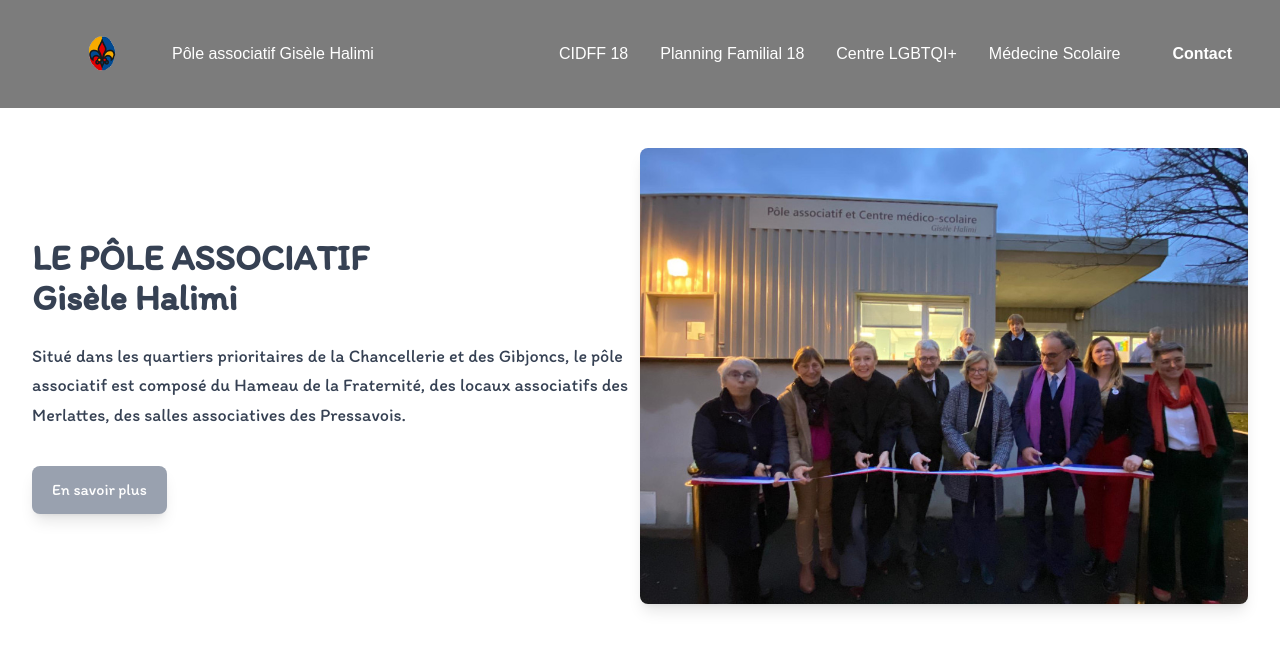
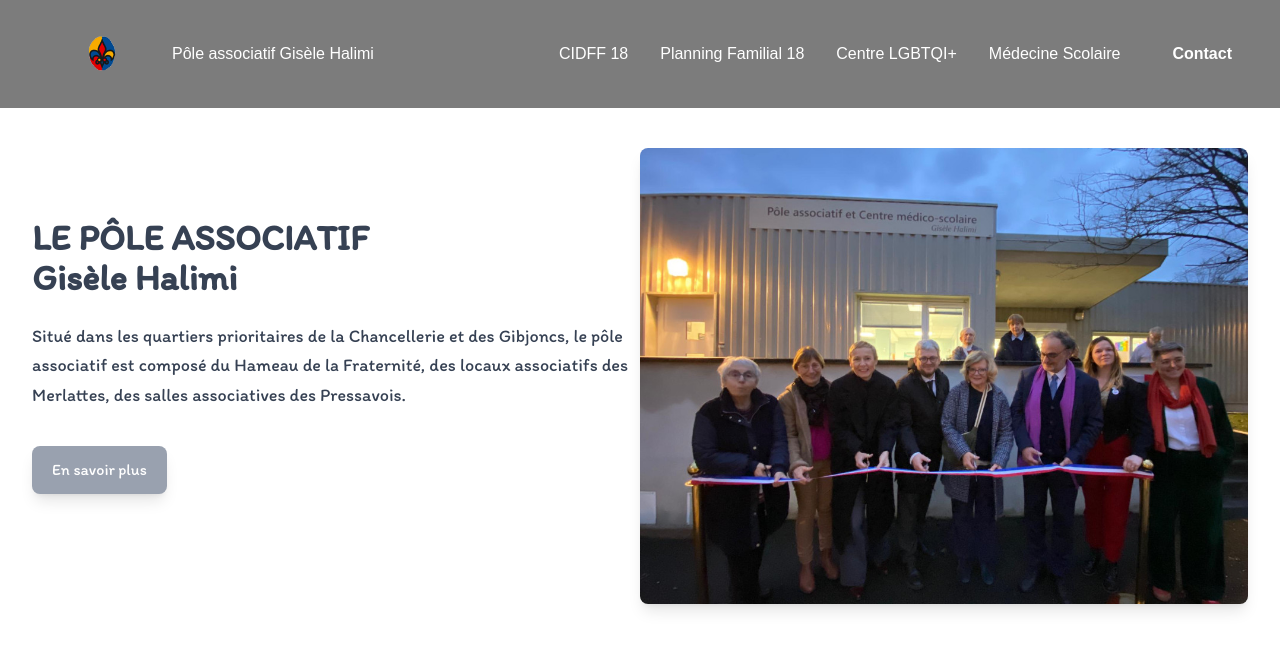
Before and after one commit to Dyls00/gisele_halimi_web_page, a Next.js app: page / in a window 1280 px wide. Shown: the top 650 px of the page. Built offline with nearby package versions, Linux system fonts and the light colour scheme.

Commit message:
Refactor AccueilComponent layout and styling
Adjusted layout by adding margin to the image container.

```diff
--- a/app/components/accueilComponent.jsx
+++ b/app/components/accueilComponent.jsx
@@ -8,7 +8,7 @@
 
 export default function AccueilComponent() {
   return (
-    <section className={`mt-10 flex items-center bg-white ${fontItim.className}`}>
+    <section className={`flex items-center bg-white ${fontItim.className}`}>
       <div className="mx-auto px-8 grid grid-cols-1 md:grid-cols-2 items-center">
 
         <div>
@@ -32,7 +32,7 @@
         </div>
 
 
-        <div className="flex justify-center">
+        <div className="flex justify-center mt-10">
           <Image
             src="/images/Inauguration-pole-associatif-et-centre-medico-scolaire-Gisele-Halimi-8.jpeg"
             alt="Inauguration du pôle associatif"
```
